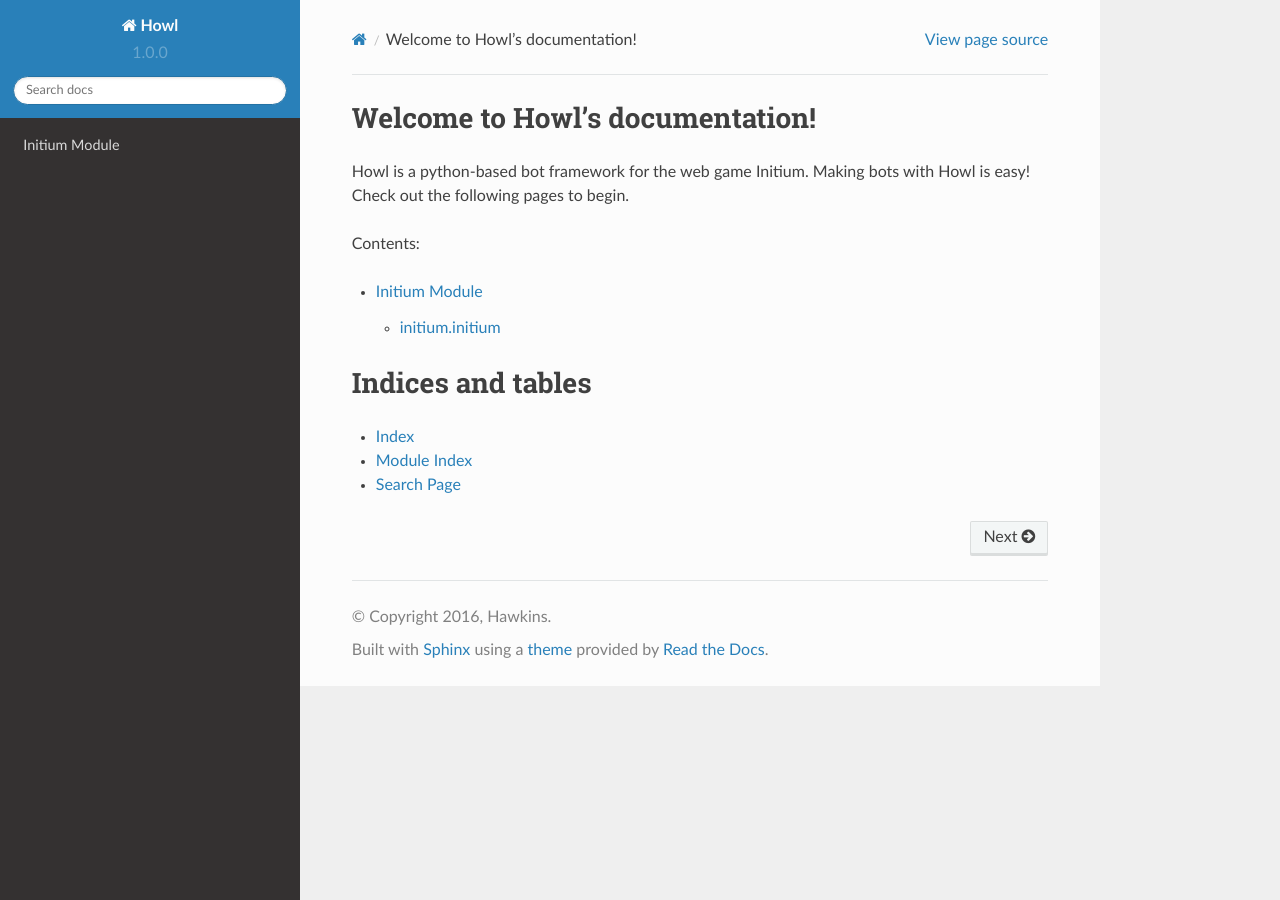
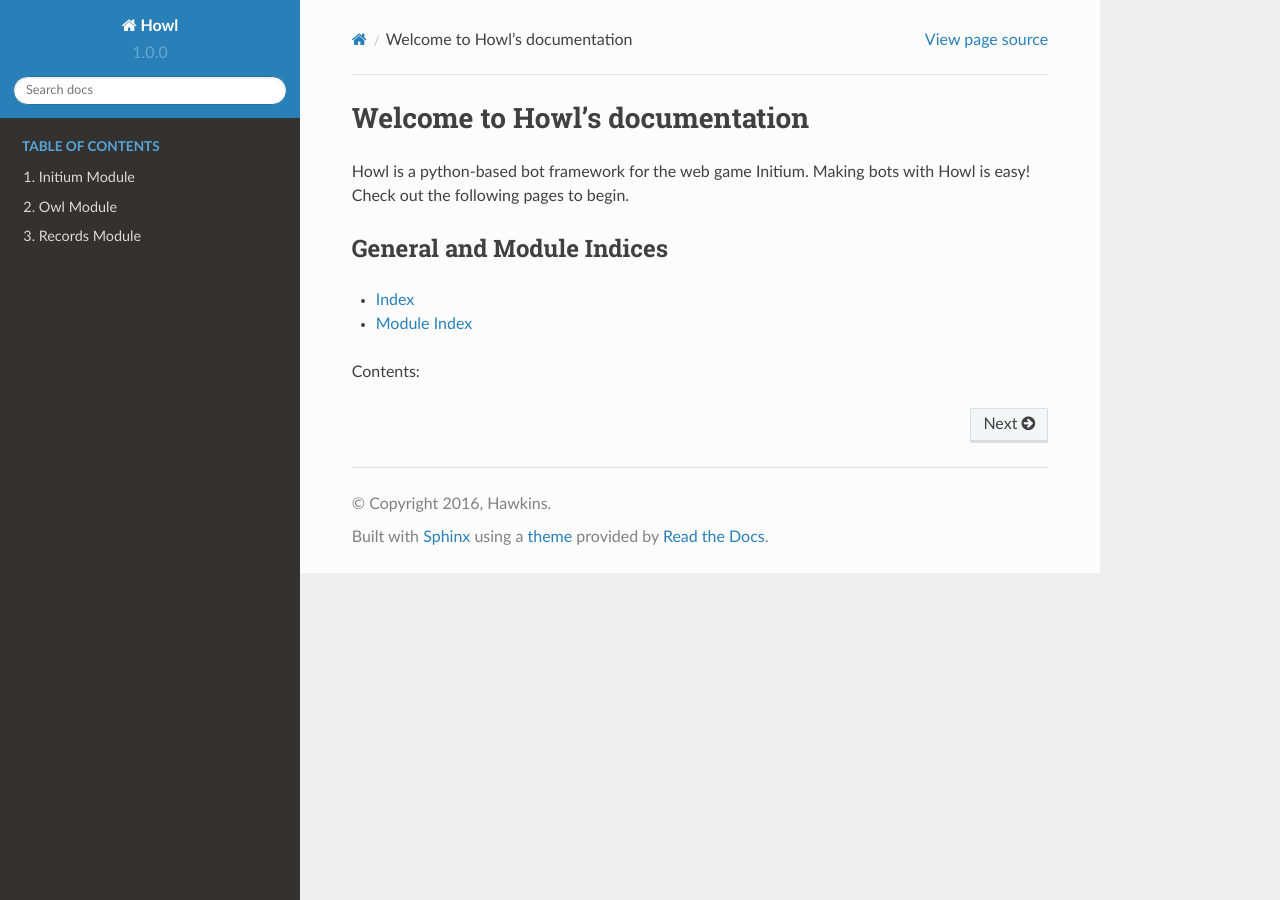
Before and after one commit to hawkins/howl, a Sphinx documentation site: the page built from docs/index.rst, in a window 1280 px wide. Built offline with Sphinx 7.4.7 and the Read the Docs theme 2.0.0, drawn with Linux system fonts in a browser that asks for light colours; pages that are not in the unit, such as notebooks, are missing from menus.

```diff
--- a/docs/conf.py
+++ b/docs/conf.py
@@ -32,6 +32,7 @@ sys.path.insert(0, os.path.abspath('./../modules'))
 # ones.
 extensions = [
     'sphinx.ext.autodoc',
+    'sphinx.ext.autosummary',
     'sphinx.ext.doctest',
     'sphinx.ext.intersphinx',
     'sphinx.ext.todo',
--- a/docs/index.rst
+++ b/docs/index.rst
@@ -3,23 +3,27 @@
    You can adapt this file completely to your liking, but it should at least
    contain the root `toctree` directive.
 
-Welcome to Howl's documentation!
-================================
+Welcome to Howl's documentation
+==================================
 Howl is a python-based bot framework for the web game Initium. Making bots with Howl is easy! Check out the following pages to begin.
+
+General and Module Indices
+--------------------------
+
+* :ref:`genindex`
+* :ref:`modindex`
+
+
 
 Contents:
 
 .. toctree::
+   :hidden:
+   :caption: Table of Contents
    :maxdepth: 2
-   :glob:
+   :numbered:
 
    initium
-   modules/*
-   *
-
-Indices and tables
-==================
-
-* :ref:`genindex`
-* :ref:`modindex`
-* :ref:`search`
+   gettingstarted
+   owl
+   records
```
Also changed, not shown: docs/initium.rst (+4 -34 lines), docs/owl.rst (added, +12 -0 lines), docs/records.rst (added, +9 -0 lines), 1 other file.
